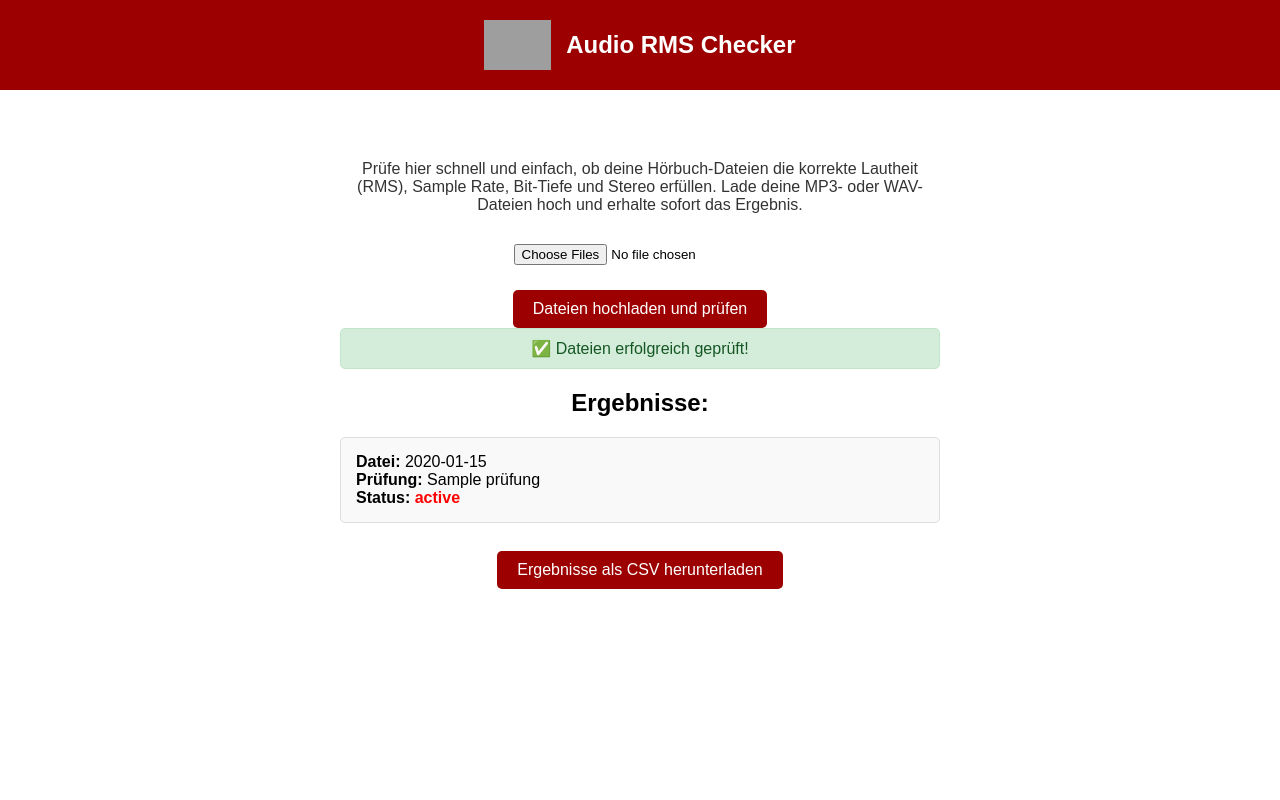
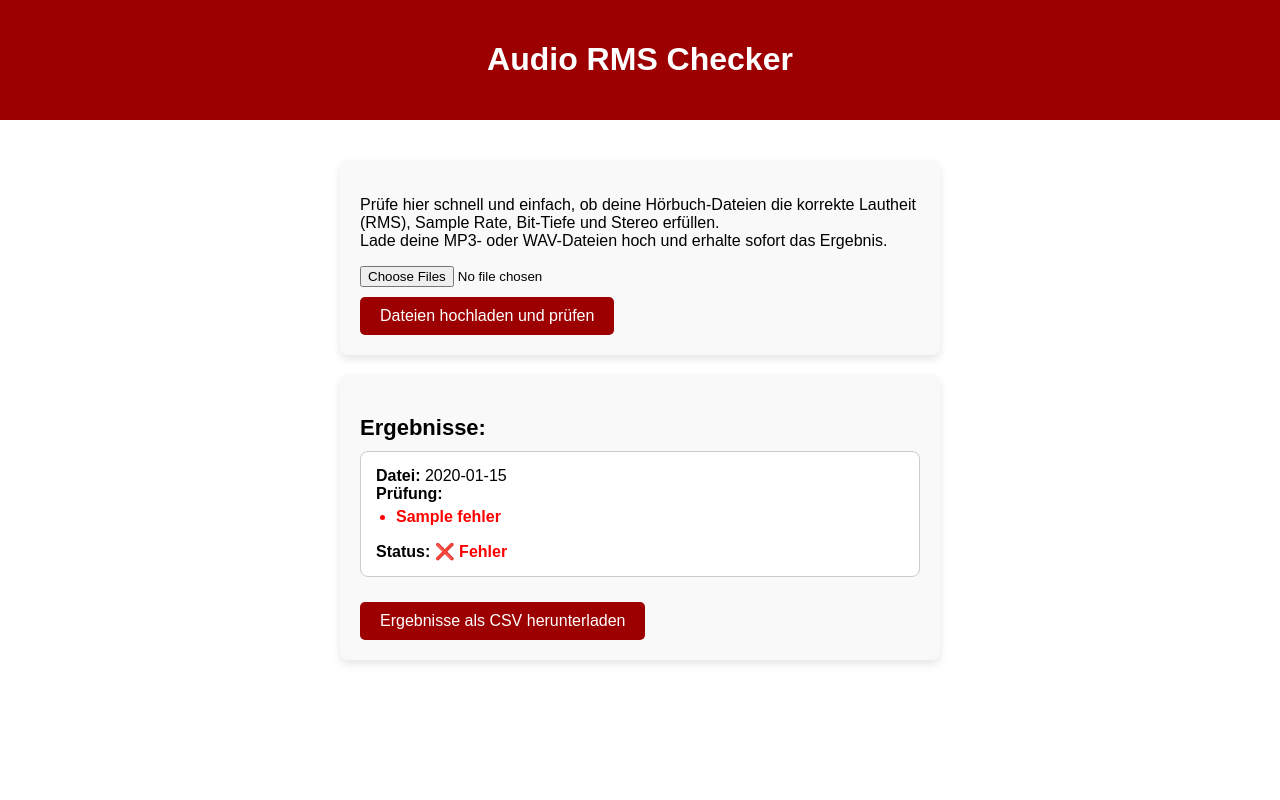
Before and after one commit to PietHenryRecords/audiocheck, a Flask app: template templates/index.html in a window 1280 px wide. Run offline with Flask 2, Linux system fonts and the light colour scheme; the template is opened without the code that fills it: most values are stand-ins (such as "Sample title", 1, 10 or a date in 2020); grey boxes are pictures that could not be loaded.

Commit message:
Update index.html

```diff
--- a/templates/index.html
+++ b/templates/index.html
@@ -6,41 +6,34 @@
   <style>
     body {
       font-family: Arial, sans-serif;
-            background: white;
+      background: #fff;
       margin: 0;
       padding: 0;
+      display: flex;
+      flex-direction: column;
+      align-items: center;
+      justify-content: flex-start;
+      min-height: 100vh;
     }
     header {
       background: #9c0000;
       color: white;
       padding: 20px;
-            display: flex;
-            align-items: center;
-            justify-content: center;
-        }
-        header img {
-            height: 50px;
-            margin-right: 15px;
-        }
-        header h1 {
-            margin: 0;
-            font-size: 24px;
+      width: 100%;
+      text-align: center;
     }
     main {
+      width: 100%;
       max-width: 600px;
-            margin: 40px auto;
-            background: white;
-            padding: 30px;
-            border-radius: 10px;
-            text-align: center;
+      margin-top: 20px;
+      padding: 20px;
     }
-        .description {
-            margin-bottom: 30px;
-            color: #333;
-            font-size: 16px;
-        }
-        input[type="file"] {
-            margin-bottom: 15px;
+    .upload-box, .results-box {
+      background: #f9f9f9;
+      padding: 20px;
+      border-radius: 8px;
+      margin-bottom: 20px;
+      box-shadow: 0 4px 8px rgba(0,0,0,0.1);
     }
     button {
       background-color: #9c0000;
@@ -51,135 +44,103 @@
       cursor: pointer;
       font-size: 16px;
       border-radius: 5px;
-            transition: background 0.3s ease;
     }
     button:hover {
       background-color: #7a0000;
     }
-        .spinner {
-            border: 6px solid #f3f3f3;
-            border-top: 6px solid #9c0000;
-            border-radius: 50%;
-            width: 40px;
-            height: 40px;
-            animation: spin 1s linear infinite;
-            margin: 20px auto;
+    .success-message {
+      background: #d4edda;
+      color: #155724;
+      padding: 10px;
+      border-radius: 5px;
+      margin-top: 10px;
     }
-        @keyframes spin {
-            0% { transform: rotate(0deg); }
-            100% { transform: rotate(360deg); }
-        }
-        #results {
-            opacity: 0;
-            transform: translateY(20px);
-            transition: opacity 0.6s ease, transform 0.6s ease;
-        }
-        #results.visible {
-            opacity: 1;
-            transform: translateY(0);
+    .results-header {
+      font-size: 22px;
+      font-weight: bold;
+      margin: 20px 0 10px 0;
     }
     .result-card {
-            background: #f9f9f9;
-            border: 1px solid #ddd;
+      background: white;
+      border: 1px solid #ccc;
       padding: 15px;
-            margin-top: 10px;
-            text-align: left;
-            border-radius: 5px;
-            opacity: 0;
-            transform: translateY(30px);
-            transition: opacity 0.6s ease, transform 0.6s ease;
+      border-radius: 8px;
+      margin-bottom: 15px;
     }
-        .result-card.visible {
-            opacity: 1;
-            transform: translateY(0);
-        }
-        .status-ok {
+    .ok {
       color: green;
       font-weight: bold;
     }
-        .status-error {
+    .error {
       color: red;
       font-weight: bold;
     }
-        .success-message {
-            background: #d4edda;
-            color: #155724;
-            border: 1px solid #c3e6cb;
-            padding: 10px;
-            border-radius: 5px;
-            margin-bottom: 20px;
-            font-size: 16px;
+    ul {
+      padding-left: 20px;
+      margin-top: 5px;
+    }
+    li {
+      margin-bottom: 5px;
     }
   </style>
 </head>
 <body>
 
 <header>
-    <img src="https://cdn-icons-png.flaticon.com/512/727/727245.png" alt="Logo">
   <h1>Audio RMS Checker</h1>
 </header>
 
 <main>
-    <div class="description">
-        Prüfe hier schnell und einfach, ob deine Hörbuch-Dateien die korrekte Lautheit (RMS), Sample Rate, Bit-Tiefe und Stereo erfüllen. Lade deine MP3- oder WAV-Dateien hoch und erhalte sofort das Ergebnis.
-    </div>
 
-    <form action="/" method="post" enctype="multipart/form-data" onsubmit="showLoading()">
+  <div class="upload-box">
+    <p>Prüfe hier schnell und einfach, ob deine Hörbuch-Dateien die korrekte Lautheit (RMS), Sample Rate, Bit-Tiefe und Stereo erfüllen.<br>
+      Lade deine MP3- oder WAV-Dateien hoch und erhalte sofort das Ergebnis.</p>
+
+    <form action="/" method="post" enctype="multipart/form-data">
       <input type="file" name="files" multiple required><br>
       <button type="submit">Dateien hochladen und prüfen</button>
     </form>
-
-    <div id="loading" style="display:none;">
-        <div class="spinner"></div>
-        <p>Bitte warten, die Dateien werden geprüft...</p>
   </div>
 
+  {% if success %}
+    <div class="success-message">
+      ✅ Datei(en) erfolgreich geprüft!
+    </div>
+  {% endif %}
+
   {% if reports %}
-    <div id="results">
-        <div class="success-message">
-            ✅ Dateien erfolgreich geprüft!
-        </div>
-
-        <h2>Ergebnisse:</h2>
+  <div class="results-box">
+    <div class="results-header">Ergebnisse:</div>
 
     {% for report in reports %}
       <div class="result-card">
         <strong>Datei:</strong> {{ report['Datei'] }}<br>
-                <strong>Prüfung:</strong> {{ report['Prüfung'] }}<br>
-                <strong>Status:</strong>
-                {% if report['Status'] == '✅ bestanden' %}
-                    <span class="status-ok">{{ report['Status'] }}</span>
+
+        <strong>Prüfung:</strong>
+        {% if report['Fehler'] %}
+          <ul>
+            {% for fehler in report['Fehler'] %}
+              <li class="error">{{ fehler }}</li>
+            {% endfor %}
+          </ul>
+          <strong>Status:</strong> <span class="error">❌ Fehler</span>
         {% else %}
-                    <span class="status-error">{{ report['Status'] }}</span>
+          <ul>
+            <li class="ok">Alle Prüfungen bestanden!</li>
+          </ul>
+          <strong>Status:</strong> <span class="ok">✅ OK</span>
         {% endif %}
       </div>
     {% endfor %}
-        <br>
+
     <form action="/download" method="get">
       <button type="submit">Ergebnisse als CSV herunterladen</button>
     </form>
+
   </div>
   {% endif %}
+
 </main>
-
-<script>
-function showLoading() {
-    document.getElementById('loading').style.display = 'block';
-}
-
-window.onload = function() {
-    const results = document.getElementById('results');
-    if (results) {
-        results.classList.add('visible');
-        const cards = document.querySelectorAll('.result-card');
-        cards.forEach((card, index) => {
-            setTimeout(() => {
-                card.classList.add('visible');
-            }, index * 150);
-        });
-    }
-}
-</script>
 
 </body>
 </html>
```
Lines whose indentation alone changed are shown as unchanged.
